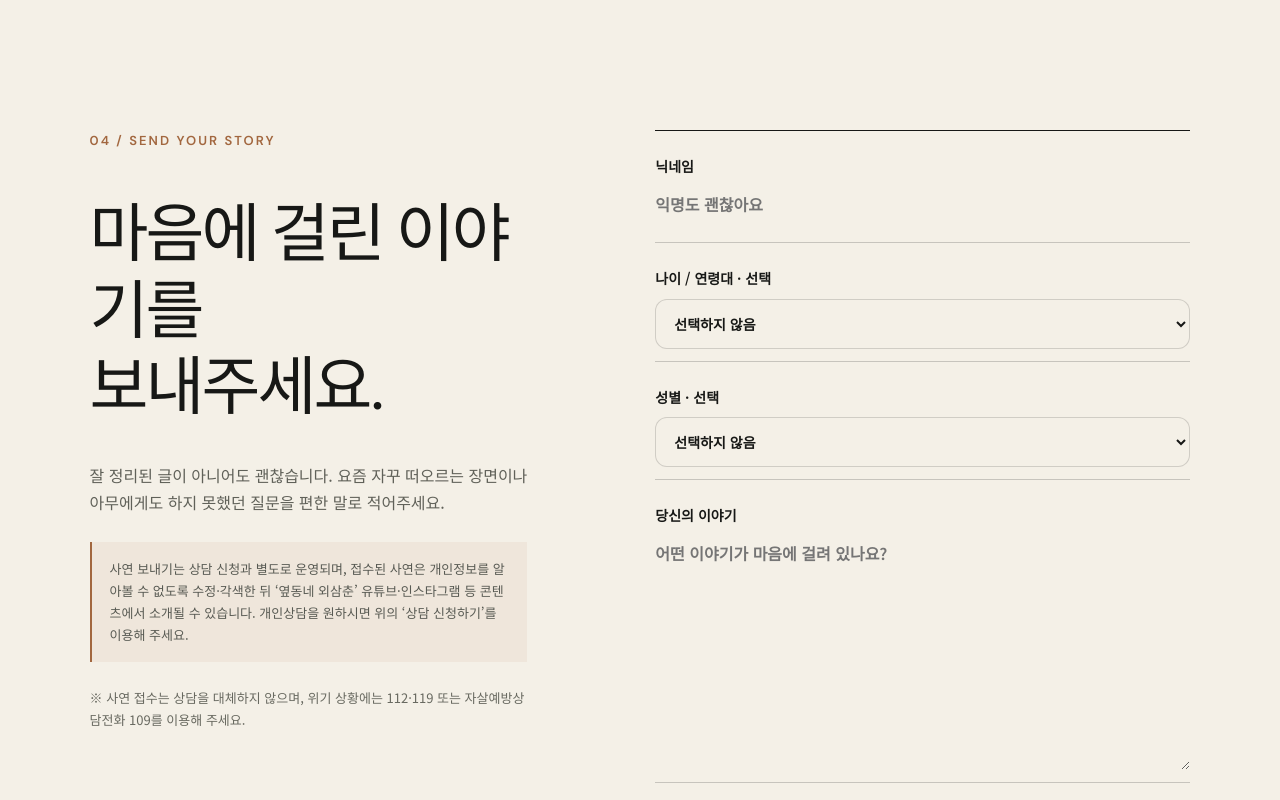
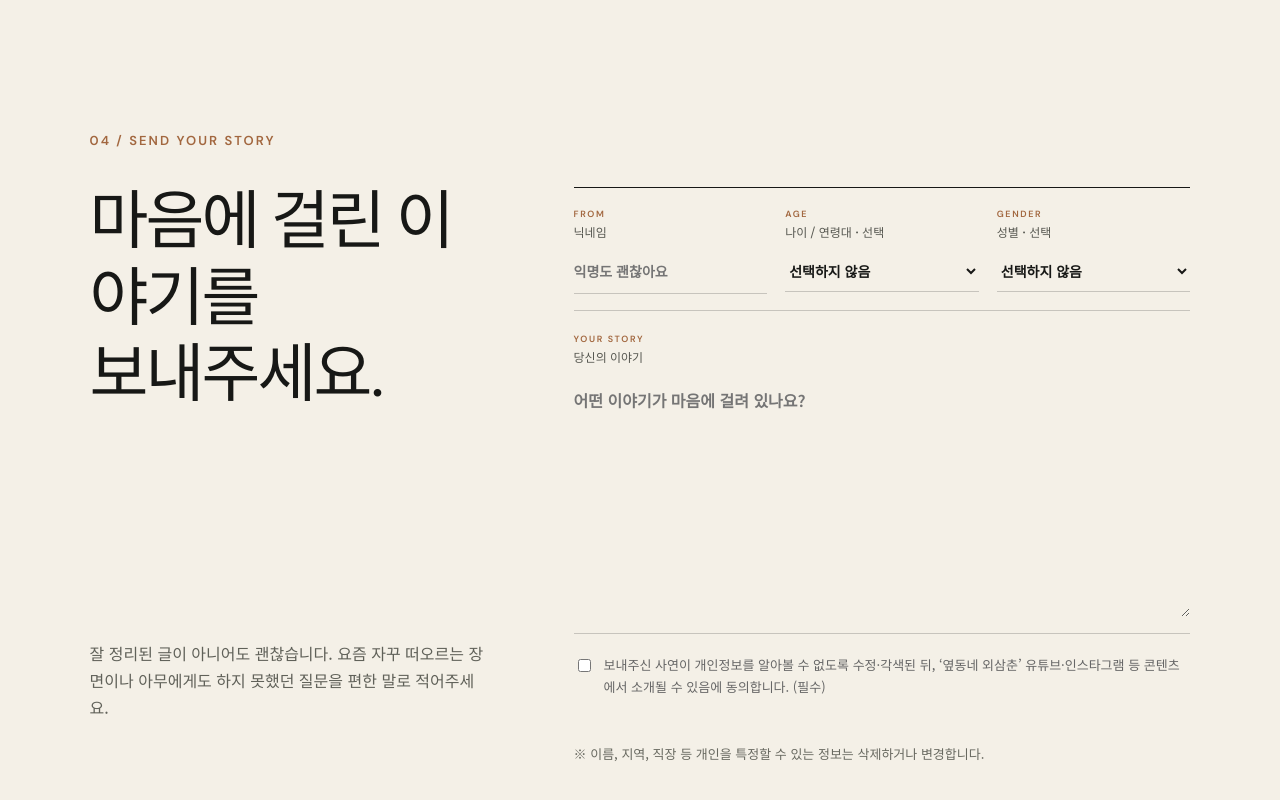
Before and after one commit to oups1004-sketch/aude-counseling, a Next.js app: page / in a window 1280 px wide. Shown: the part 3780-4580 px from the top of the page. Built offline with nearby package versions, Linux system fonts and the light colour scheme.

Commit message:
Refine desktop story form composition

```diff
--- a/app/polish.css
+++ b/app/polish.css
@@ -79,6 +79,114 @@ footer a[href="mailto:hello@example.com"] { display: none; }
     min-height: 700px;
     max-height: 930px;
   }
+
+  /* Desktop story section: copy and action should feel like one composed spread. */
+  .story {
+    grid-template-columns: minmax(0,.78fr) minmax(560px,1.22fr);
+    column-gap: clamp(56px,7vw,120px);
+    row-gap: 0;
+    align-items: start;
+  }
+
+  /* Let the intro pieces participate in the section grid so the form can align to the headline. */
+  .storyIntro { display: contents; }
+  .storyIntro .sectionNumber {
+    grid-column: 1;
+    grid-row: 1;
+    margin-bottom: 32px;
+  }
+  .storyIntro h2 {
+    grid-column: 1;
+    grid-row: 2;
+    max-width: 520px;
+  }
+  .storyIntro > p:not(.sectionNumber):not(.notice):not(.storyBoundary) {
+    grid-column: 1;
+    grid-row: 3;
+    max-width: 460px;
+    margin: 30px 0 0;
+  }
+
+  /* The form begins on the headline baseline instead of competing with the section label. */
+  .storyForm {
+    grid-column: 2;
+    grid-row: 2 / span 2;
+    align-self: start;
+    display: grid;
+    grid-template-columns: repeat(3,minmax(0,1fr));
+    column-gap: 18px;
+    margin-top: 3px;
+    border-top: 1px solid var(--ink);
+  }
+  .storyForm > .storyField:nth-child(-n+3) {
+    min-width: 0;
+    padding: 20px 0 16px;
+    border-bottom: 0;
+  }
+  .storyForm > .storyField:nth-child(4) {
+    grid-column: 1 / -1;
+    padding: 22px 0 16px;
+    border-top: 1px solid var(--line);
+    border-bottom: 1px solid var(--line);
+  }
+  .storyForm .fieldEyebrow {
+    display: block;
+    margin-bottom: 2px;
+    color: var(--copper);
+    font: 600 9px 'DM Sans';
+    letter-spacing: .18em;
+  }
+  .storyForm .fieldLabel {
+    color: #565750;
+    font-size: 12px;
+    font-weight: 500;
+  }
+  .storyForm > .storyField:nth-child(-n+3) input:not([type=checkbox]),
+  .storyForm > .storyField:nth-child(-n+3) select {
+    width: 100%;
+    min-width: 0;
+    margin-top: 8px;
+    padding: 10px 0 9px;
+    border: 0;
+    border-bottom: 1px solid rgba(23,24,22,.2);
+    border-radius: 0;
+    background: transparent;
+    color: var(--ink);
+    font-size: 14px;
+  }
+  .storyForm > .storyField:nth-child(-n+3) input:focus,
+  .storyForm > .storyField:nth-child(-n+3) select:focus {
+    border-bottom-color: var(--copper);
+    box-shadow: none;
+    outline: none;
+  }
+  .storyForm > .storyField:nth-child(4) textarea {
+    min-height: 220px;
+    margin-top: 8px;
+  }
+  .storyForm > .check,
+  .storyForm > .notice,
+  .storyForm > .honeypot,
+  .storyForm > .submitButton,
+  .storyForm > .formError,
+  .storyForm > .requestSuccess {
+    grid-column: 1 / -1;
+  }
+  .storyForm > .check { max-width: 720px; }
+
+  /* Operational notes belong visually with the form, not with the emotional headline. */
+  .storyBoundary {
+    grid-column: 2;
+    grid-row: 4;
+    max-width: none;
+    margin: 26px 0 0;
+  }
+  .storyIntro > .notice {
+    grid-column: 2;
+    grid-row: 5;
+    max-width: none;
+    margin: 14px 0 0;
+  }
 }
 
 @media (max-width:1100px) and (min-width:901px) {
@@ -91,6 +199,10 @@ footer a[href="mailto:hello@example.com"] { display: none; }
   .hero h1 {
     max-width: 590px;
     font-size: clamp(47px,4.2vw,56px);
+  }
+  .story {
+    grid-template-columns: minmax(0,.8fr) minmax(500px,1.2fr);
+    column-gap: 52px;
   }
 }
 
```
